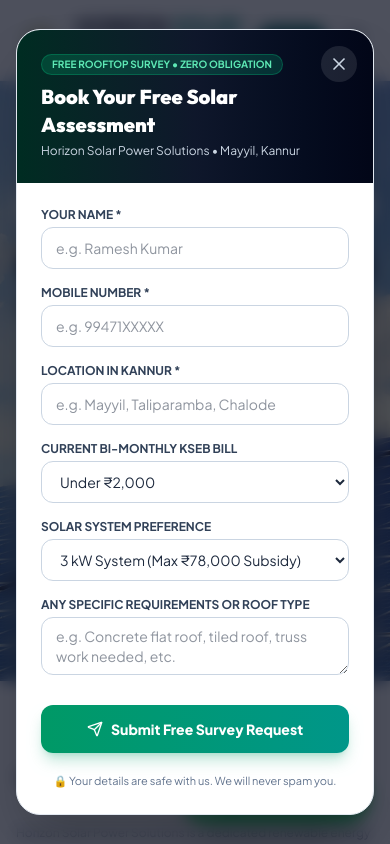
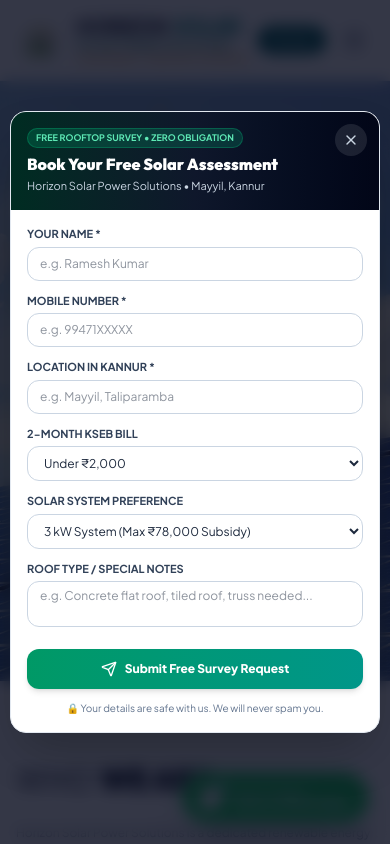
Before and after one commit to faheem9072/horizonsolarpowersolutions, a React (Vite) app: page / in a window 390 px wide. Both pictures are taken after a click on the button "Survey". Shown: the top 844 px of the page. Built offline with nearby package versions, Linux system fonts and the light colour scheme; the HTML template or start-up script is replaced by a standard one.

Commit message:
fix: optimize free survey modal for mobile screens

```diff
--- a/src/App.jsx
+++ b/src/App.jsx
@@ -23,7 +23,7 @@ export default function App() {
   };
 
   return (
-    <div className="min-h-screen flex flex-col bg-white text-slate-800 antialiased selection:bg-teal-700 selection:text-white font-['Plus_Jakarta_Sans',sans-serif]">
+    <div className="min-h-screen flex flex-col bg-white text-slate-800 antialiased selection:bg-teal-700 selection:text-white font-['Plus_Jakarta_Sans',sans-serif] overflow-x-hidden">
       {/* 1. Sleek Navbar */}
       <Navbar onOpenQuoteModal={handleOpenQuoteModal} />
 
--- a/src/components/QuoteModal.jsx
+++ b/src/components/QuoteModal.jsx
@@ -95,61 +95,62 @@ export default function QuoteModal({ isOpen, onClose, preselectedCapacity = '' }
   };
 
   return (
-    <div className="fixed inset-0 z-50 overflow-y-auto bg-slate-950/70 backdrop-blur-sm flex items-center justify-center p-4">
-      <div className="relative w-full max-w-xl bg-white rounded-3xl shadow-2xl border border-slate-200 overflow-hidden animate-fadeIn">
+    <div className="fixed inset-0 z-50 overflow-y-auto bg-slate-950/80 backdrop-blur-sm flex items-start sm:items-center justify-center p-2.5 sm:p-6">
+      <div className="relative w-full max-w-lg my-auto bg-white rounded-2xl sm:rounded-3xl shadow-2xl border border-slate-200 overflow-hidden animate-fadeIn flex flex-col max-h-[92vh]">
 
         {/* Modal Header */}
-        <div className="bg-gradient-to-r from-emerald-950 via-slate-900 to-slate-950 p-6 text-white relative">
+        <div className="bg-gradient-to-r from-emerald-950 via-slate-900 to-slate-950 p-4 sm:p-6 text-white relative shrink-0">
           <button
             type="button"
             onClick={onClose}
-            className="absolute top-4 right-4 p-2 rounded-full bg-white/10 hover:bg-white/20 text-slate-300 hover:text-white transition-colors cursor-pointer"
+            className="absolute top-3 right-3 sm:top-4 sm:right-4 p-2 rounded-full bg-white/10 hover:bg-white/20 text-slate-300 hover:text-white transition-colors cursor-pointer"
+            aria-label="Close"
           >
-            <X className="w-5 h-5" />
+            <X className="w-4 h-4 sm:w-5 sm:h-5" />
           </button>
 
-          <div className="flex items-center gap-2 mb-2">
-            <span className="px-2.5 py-0.5 rounded-full text-[10px] font-bold bg-emerald-500/20 text-emerald-300 border border-emerald-500/30">
+          <div className="flex items-center gap-2 mb-1">
+            <span className="px-2 py-0.5 rounded-full text-[9px] sm:text-[10px] font-bold bg-emerald-500/20 text-emerald-300 border border-emerald-500/30">
               FREE ROOFTOP SURVEY • ZERO OBLIGATION
             </span>
           </div>
 
-          <h3 className="text-xl sm:text-2xl font-black text-white">
+          <h3 className="text-base sm:text-2xl font-black text-white pr-6">
             Book Your Free Solar Assessment
           </h3>
-          <p className="text-xs text-slate-300 mt-1">
+          <p className="text-[11px] sm:text-xs text-slate-300 mt-0.5">
             Horizon Solar Power Solutions • Mayyil, Kannur
           </p>
         </div>
 
-        {/* Modal Body */}
-        <div className="p-6">
+        {/* Modal Body with smooth scrolling */}
+        <div className="p-4 sm:p-6 overflow-y-auto flex-1">
           {submitted ? (
-            <div className="text-center py-6 space-y-4">
-              <div className="w-16 h-16 bg-emerald-100 text-emerald-600 rounded-full flex items-center justify-center mx-auto">
-                <CheckCircle2 className="w-10 h-10" />
+            <div className="text-center py-4 sm:py-6 space-y-3 sm:space-y-4">
+              <div className="w-14 h-14 sm:w-16 sm:h-16 bg-emerald-100 text-emerald-600 rounded-full flex items-center justify-center mx-auto">
+                <CheckCircle2 className="w-8 h-8 sm:w-10 sm:h-10" />
               </div>
 
-              <h4 className="text-xl font-extrabold text-slate-900">
+              <h4 className="text-lg sm:text-xl font-extrabold text-slate-900">
                 Thank You, {formData.name || 'Valued Client'}!
               </h4>
 
-              <div className="inline-flex items-center gap-1.5 px-3 py-1 rounded-full bg-emerald-50 text-emerald-700 text-xs font-semibold">
-                <span>✓ Sent to WhatsApp & horizonsolarpowersolutions@gmail.com</span>
+              <div className="inline-flex items-center gap-1.5 px-3 py-1 rounded-full bg-emerald-50 text-emerald-700 text-[11px] sm:text-xs font-semibold">
+                <span>✓ Sent to WhatsApp & Email</span>
               </div>
 
-              <p className="text-sm text-slate-600 max-w-md mx-auto">
+              <p className="text-xs sm:text-sm text-slate-600 max-w-md mx-auto">
                 Your rooftop survey request has been received. Our solar engineer from our Mayyil office will call you shortly at <strong className="text-slate-900">{formData.phone}</strong>.
               </p>
 
-              <div className="pt-4 flex flex-col sm:flex-row gap-3 justify-center">
+              <div className="pt-2 sm:pt-4 flex flex-col sm:flex-row gap-2.5 sm:gap-3 justify-center">
                 <button
                   type="button"
                   onClick={openWhatsAppDirect}
-                  className="px-6 py-3 rounded-xl bg-emerald-600 hover:bg-emerald-700 text-white font-bold text-xs flex items-center justify-center gap-2 shadow-md transition-all cursor-pointer"
+                  className="px-5 py-2.5 sm:py-3 rounded-xl bg-emerald-600 hover:bg-emerald-700 text-white font-bold text-xs flex items-center justify-center gap-2 shadow-md transition-all cursor-pointer"
                 >
                   <MessageCircle className="w-4 h-4" />
-                  <span>Open WhatsApp Chat Directly</span>
+                  <span>Open WhatsApp Chat</span>
                 </button>
 
                 <button
@@ -158,18 +159,18 @@ export default function QuoteModal({ isOpen, onClose, preselectedCapacity = '' }
                     setSubmitted(false);
                     onClose();
                   }}
-                  className="px-5 py-3 rounded-xl border border-slate-200 text-slate-700 font-semibold text-xs hover:bg-slate-50 transition-colors cursor-pointer"
+                  className="px-4 py-2.5 sm:py-3 rounded-xl border border-slate-200 text-slate-700 font-semibold text-xs hover:bg-slate-50 transition-colors cursor-pointer"
                 >
                   Close
                 </button>
               </div>
             </div>
           ) : (
-            <form onSubmit={handleSubmit} className="space-y-4">
+            <form onSubmit={handleSubmit} className="space-y-3 sm:space-y-4">
 
-              <div className="grid grid-cols-1 sm:grid-cols-2 gap-4">
+              <div className="grid grid-cols-1 sm:grid-cols-2 gap-3 sm:gap-4">
                 <div>
-                  <label className="block text-xs font-bold text-slate-700 uppercase mb-1">
+                  <label className="block text-[11px] sm:text-xs font-bold text-slate-700 uppercase mb-1">
                     Your Name *
                   </label>
                   <input
@@ -178,12 +179,12 @@ export default function QuoteModal({ isOpen, onClose, preselectedCapacity = '' }
                     placeholder="e.g. Ramesh Kumar"
                     value={formData.name}
                     onChange={(e) => setFormData({ ...formData, name: e.target.value })}
-                    className="w-full px-3.5 py-2.5 rounded-xl border border-slate-300 text-sm focus:outline-none focus:ring-2 focus:ring-emerald-500"
+                    className="w-full px-3 py-2 sm:py-2.5 rounded-xl border border-slate-300 text-xs sm:text-sm focus:outline-none focus:ring-2 focus:ring-emerald-500"
                   />
                 </div>
 
                 <div>
-                  <label className="block text-xs font-bold text-slate-700 uppercase mb-1">
+                  <label className="block text-[11px] sm:text-xs font-bold text-slate-700 uppercase mb-1">
                     Mobile Number *
                   </label>
                   <input
@@ -192,34 +193,34 @@ export default function QuoteModal({ isOpen, onClose, preselectedCapacity = '' }
                     placeholder="e.g. 99471XXXXX"
                     value={formData.phone}
                     onChange={(e) => setFormData({ ...formData, phone: e.target.value })}
-                    className="w-full px-3.5 py-2.5 rounded-xl border border-slate-300 text-sm focus:outline-none focus:ring-2 focus:ring-emerald-500"
+                    className="w-full px-3 py-2 sm:py-2.5 rounded-xl border border-slate-300 text-xs sm:text-sm focus:outline-none focus:ring-2 focus:ring-emerald-500"
                   />
                 </div>
               </div>
 
-              <div className="grid grid-cols-1 sm:grid-cols-2 gap-4">
+              <div className="grid grid-cols-1 sm:grid-cols-2 gap-3 sm:gap-4">
                 <div>
-                  <label className="block text-xs font-bold text-slate-700 uppercase mb-1">
+                  <label className="block text-[11px] sm:text-xs font-bold text-slate-700 uppercase mb-1">
                     Location in Kannur *
                   </label>
                   <input
                     type="text"
                     required
-                    placeholder="e.g. Mayyil, Taliparamba, Chalode"
+                    placeholder="e.g. Mayyil, Taliparamba"
                     value={formData.location}
                     onChange={(e) => setFormData({ ...formData, location: e.target.value })}
-                    className="w-full px-3.5 py-2.5 rounded-xl border border-slate-300 text-sm focus:outline-none focus:ring-2 focus:ring-emerald-500"
+                    className="w-full px-3 py-2 sm:py-2.5 rounded-xl border border-slate-300 text-xs sm:text-sm focus:outline-none focus:ring-2 focus:ring-emerald-500"
                   />
                 </div>
 
                 <div>
-                  <label className="block text-xs font-bold text-slate-700 uppercase mb-1">
-                    Current Bi-monthly KSEB Bill
+                  <label className="block text-[11px] sm:text-xs font-bold text-slate-700 uppercase mb-1">
+                    2-Month KSEB Bill
                   </label>
                   <select
                     value={formData.bimonthlyBill}
                     onChange={(e) => setFormData({ ...formData, bimonthlyBill: e.target.value })}
-                    className="w-full px-3.5 py-2.5 rounded-xl border border-slate-300 text-sm focus:outline-none focus:ring-2 focus:ring-emerald-500 bg-white"
+                    className="w-full px-3 py-2 sm:py-2.5 rounded-xl border border-slate-300 text-xs sm:text-sm focus:outline-none focus:ring-2 focus:ring-emerald-500 bg-white"
                   >
                     <option value="Under ₹2,000">Under ₹2,000</option>
                     <option value="₹2,000 - ₹4,000">₹2,000 - ₹4,000</option>
@@ -231,13 +232,13 @@ export default function QuoteModal({ isOpen, onClose, preselectedCapacity = '' }
               </div>
 
               <div>
-                <label className="block text-xs font-bold text-slate-700 uppercase mb-1">
+                <label className="block text-[11px] sm:text-xs font-bold text-slate-700 uppercase mb-1">
                   Solar System Preference
                 </label>
                 <select
                   value={formData.capacity}
                   onChange={(e) => setFormData({ ...formData, capacity: e.target.value })}
-                  className="w-full px-3.5 py-2.5 rounded-xl border border-slate-300 text-sm focus:outline-none focus:ring-2 focus:ring-emerald-500 bg-white"
+                  className="w-full px-3 py-2 sm:py-2.5 rounded-xl border border-slate-300 text-xs sm:text-sm focus:outline-none focus:ring-2 focus:ring-emerald-500 bg-white"
                 >
                   <option value="3 kW System (Max ₹78,000 Subsidy)">3 kW System (Max ₹78,000 Subsidy)</option>
                   <option value="2 kW System (₹60,000 Subsidy)">2 kW System (₹60,000 Subsidy)</option>
@@ -250,23 +251,23 @@ export default function QuoteModal({ isOpen, onClose, preselectedCapacity = '' }
               </div>
 
               <div>
-                <label className="block text-xs font-bold text-slate-700 uppercase mb-1">
-                  Any Specific Requirements or Roof Type
+                <label className="block text-[11px] sm:text-xs font-bold text-slate-700 uppercase mb-1">
+                  Roof Type / Special Notes
                 </label>
                 <textarea
                   rows="2"
-                  placeholder="e.g. Concrete flat roof, tiled roof, truss work needed, etc."
+                  placeholder="e.g. Concrete flat roof, tiled roof, truss needed..."
                   value={formData.notes}
                   onChange={(e) => setFormData({ ...formData, notes: e.target.value })}
-                  className="w-full px-3.5 py-2 rounded-xl border border-slate-300 text-sm focus:outline-none focus:ring-2 focus:ring-emerald-500"
+                  className="w-full px-3 py-1.5 sm:py-2 rounded-xl border border-slate-300 text-xs sm:text-sm focus:outline-none focus:ring-2 focus:ring-emerald-500 resize-none"
                 ></textarea>
               </div>
 
-              <div className="pt-2">
+              <div className="pt-1 sm:pt-2">
                 <button
                   type="submit"
                   disabled={isSubmitting}
-                  className="w-full py-3.5 rounded-xl bg-gradient-to-r from-emerald-600 to-teal-600 hover:from-emerald-700 hover:to-teal-700 disabled:opacity-75 text-white font-black text-sm shadow-lg shadow-emerald-600/25 flex items-center justify-center gap-2 transition-all cursor-pointer"
+                  className="w-full py-3 sm:py-3.5 rounded-xl bg-gradient-to-r from-emerald-600 to-teal-600 hover:from-emerald-700 hover:to-teal-700 disabled:opacity-75 text-white font-black text-xs sm:text-sm shadow-md flex items-center justify-center gap-2 transition-all cursor-pointer"
                 >
                   {isSubmitting ? (
                     <>
@@ -282,7 +283,7 @@ export default function QuoteModal({ isOpen, onClose, preselectedCapacity = '' }
                 </button>
               </div>
 
-              <div className="text-center text-[11px] text-slate-500 pt-1">
+              <div className="text-center text-[10px] text-slate-500">
                 🔒 Your details are safe with us. We will never spam you.
               </div>
 
```
